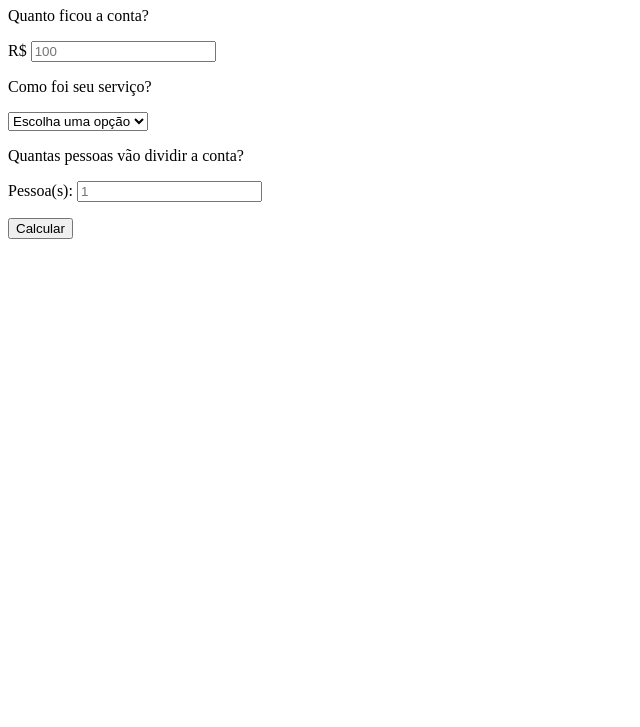
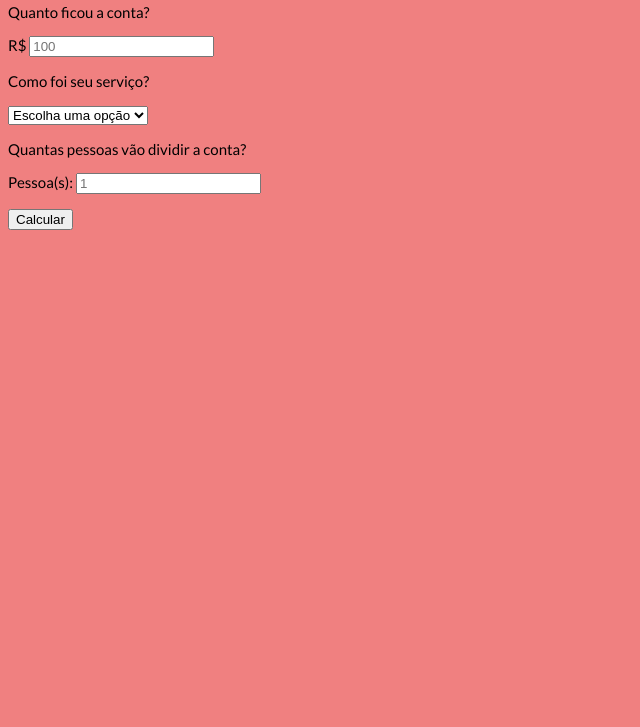
Before and after one commit to flavioalves0306/calculadora-de-gorjeta, a plain HTML site: page index.html in a window 1280 px wide. Shown: the part 73-800 px from the top of the page, without its empty margins (0-640 px from the left). Drawn offline with Linux system fonts and the light colour scheme.

Commit message:
incorporando css

```diff
--- a/css/style.css
+++ b/css/style.css
@@ -0,0 +1,11 @@
+:root {
+    --primary-color: lightcoral;
+    --secondary-color: DimGray;
+    --tertiary-color: Gainsboro;
+}
+
+body {
+    background-color: var(--primary-color);
+    font-size: 15px;
+    font-family: 'Lato', sans-serif;
+}
--- a/index.html
+++ b/index.html
@@ -4,6 +4,10 @@
     <meta charset="UTF-8">
     <meta http-equiv="X-UA-Compatible" content="IE=edge">
     <meta name="viewport" content="width=device-width, initial-scale=1.0">
+    <link rel="stylesheet" href="./css/style.css">
+    <link rel="preconnect" href="https://fonts.googleapis.com">
+    <link rel="preconnect" href="https://fonts.gstatic.com" crossorigin>
+    <link href="https://fonts.googleapis.com/css2?family=Lato:wght@300;400;700&display=swap" rel="stylesheet">
     <title>Calculadora de Gorjetas</title>
 </head>
 <body>
```
